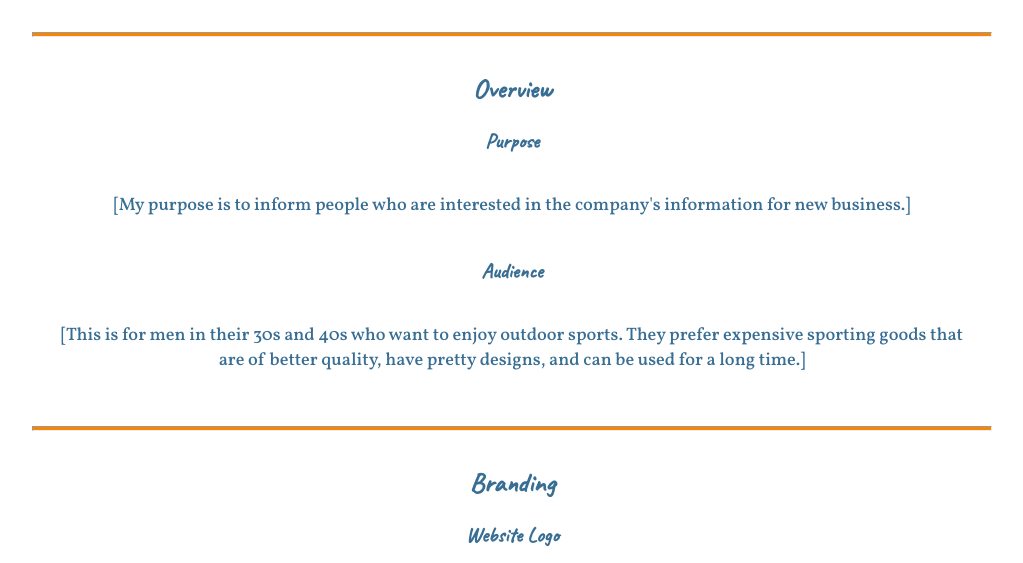
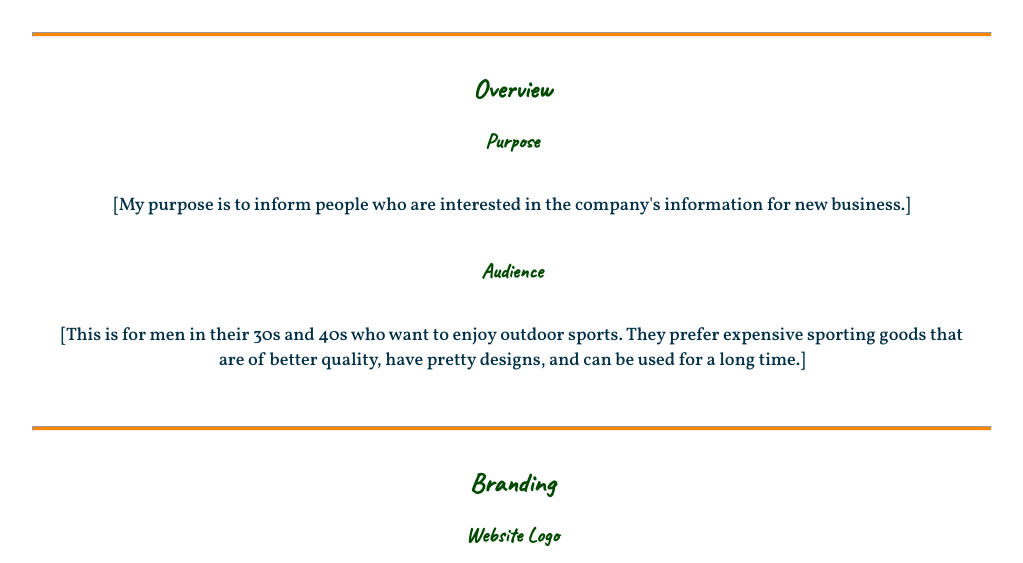
Before and after one commit to myJeeyoungM78/wdd130, a plain HTML site: page wwr/site-plan-rafting.html in a window 1280 px wide. Shown: the part 318-881 px from the top of the page, without its empty margins (128-1151 px from the left). Drawn offline with Linux system fonts and the light colour scheme.

Commit message:
added colors

```diff
--- a/wwr/styles/site-plan-rafting.css
+++ b/wwr/styles/site-plan-rafting.css
@@ -16,15 +16,15 @@ Fonts are separated by a & */
   --paragraph-font: vollkorn, Helvetica, sans-serif;
 
   /* these colors below should be chosen from among your palette colors above */
-  --headline-color-on-white: #396E94;  /* headlines on a white background */
-  --headline-color-on-color: white; /* headlines on a colored background */
-  --paragraph-color-on-white: #396E94; /* paragraph text on a white background */
-  --paragraph-color-on-color: white; /* paragraph text on a colored background */
-  --paragraph-background-color: #396E94  ;
-  --nav-link-color: #396E94;
-  --nav-background-color: #D4AC0D;
+  --headline-color-on-white: #004900;  /* headlines on a white background */
+  --headline-color-on-color: #fb8500; /* headlines on a colored background */
+  --paragraph-color-on-white: #023047; /* paragraph text on a white background */
+  --paragraph-color-on-color: #fb8500; /* paragraph text on a colored background */
+  --paragraph-background-color: white;
+  --nav-link-color: #023047;
+  --nav-background-color: #004900;
   --nav-hover-link-color: white;
-  --nav-hover-background-color: #396E94;
+  --nav-hover-background-color: #023047;
 }
 
 
```
